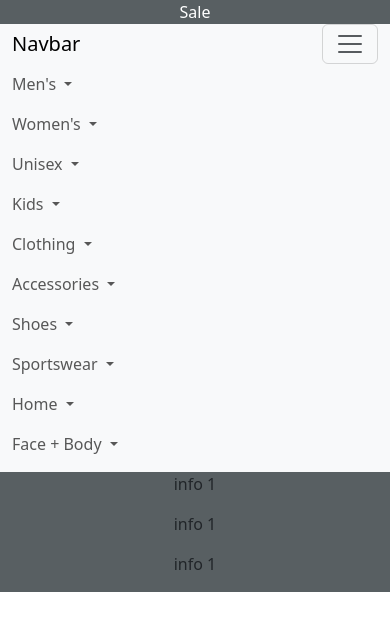
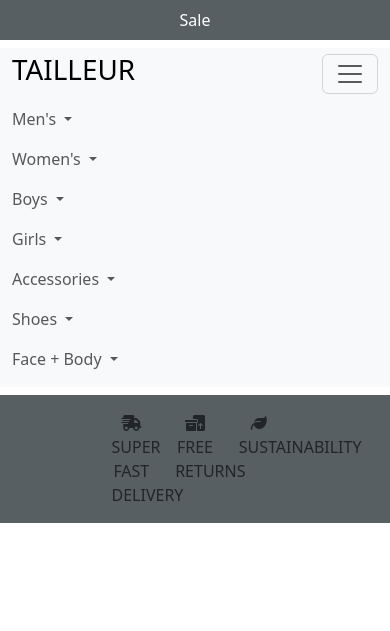
Before and after one commit to AbbyHumphreys/Tailleur, a Django app: page / in a window 390 px wide, after a click that opens the changed part. Shown: the top 631 px of the page. Run offline with Django 4.2, Linux system fonts and the light colour scheme; some libraries are stand-ins or nearby versions.

Commit message:
add: seperator between navbar and main contents

```diff
--- a/tailleurprj/templates/tailleur_core/index.html
+++ b/tailleurprj/templates/tailleur_core/index.html
@@ -15,12 +15,14 @@
 
 <body>
     <header>
-        <div class="promo-header bg-color-1 text-center">
+        <div class="promo-header bg-color-1 text-center p-2">
             <p class="sale-text txt-color-1">Sale</p>
         </div>
-        <nav class="navbar navbar-expand-lg bg-body-tertiary">
+        <nav class="navbar navbar-expand-lg bg-body-tertiary mt-2 mb-2">
             <div class="container-fluid flex-md-column">
-                <a class="navbar-brand " href="#">Navbar</a>
+                <a class="navbar-brand " href="#">
+                    <h1>TAILLEUR</h1>
+                </a>
                 <button class="navbar-toggler" type="button" data-bs-toggle="collapse"
                     data-bs-target="#navbarSupportedContent" aria-controls="navbarSupportedContent"
                     aria-expanded="false" aria-label="Toggle navigation">
@@ -34,47 +36,15 @@
                                 Men's
                             </a>
                             <ul class="dropdown-menu">
-                                <div class="row">
-                                    <div class="col-6">
-                                        <li>
-                                            <a class="dropdown-item" href="#">Clothing</a>
-                                            <ul class="sub-dropdown-menu">
-                                                <li><a class="sub-dropdown-item" href="#">Tops</a></li>
-                                                <li><a class="sub-dropdown-item" href="#">Trousers</a></li>
-                                                <li><a class="sub-dropdown-item" href="#">Lounge Wear</a></li>
-                                                <li><a class="sub-dropdown-item" href="#">Underwear</a></li>
-                                            </ul>
-                                        </li>
-                                        <li>
-                                            <a class="dropdown-item" href="#">Accessories</a>
-                                            <ul class="sub-dropdown-menu">
-                                                <li><a class="sub-dropdown-item" href="#">Tops</a></li>
-                                                <li><a class="sub-dropdown-item" href="#">Trousers</a></li>
-                                                <li><a class="sub-dropdown-item" href="#">Lounge Wear</a></li>
-                                                <li><a class="sub-dropdown-item" href="#">Underwear</a></li>
-                                            </ul>
-                                        </li>
-                                    </div>
-                                </div>
-
-                                <li>
-                                    <a class="dropdown-item" href="#">Shoes</a>
-                                    <ul class="sub-dropdown-menu">
-                                        <li><a class="sub-dropdown-item" href="#">Tops</a></li>
-                                        <li><a class="sub-dropdown-item" href="#">Trousers</a></li>
-                                        <li><a class="sub-dropdown-item" href="#">Lounge Wear</a></li>
-                                        <li><a class="sub-dropdown-item" href="#">Underwear</a></li>
-                                    </ul>
-                                </li>
-                                <li>
-                                    <a class="dropdown-item" href="#">Face + Body</a>
-                                    <ul class="sub-dropdown-menu">
-                                        <li><a class="sub-dropdown-item" href="#">Tops</a></li>
-                                        <li><a class="sub-dropdown-item" href="#">Trousers</a></li>
-                                        <li><a class="sub-dropdown-item" href="#">Lounge Wear</a></li>
-                                        <li><a class="sub-dropdown-item" href="#">Underwear</a></li>
-                                    </ul>
-                                </li>
+                                <li><a class="dropdown-item" href="#">Tops</a></li>
+                                <li><a class="dropdown-item" href="#">Trousers</a></li>
+                                <li><a class="dropdown-item" href="#">Lounge Wear</a></li>
+                                <li><a class="dropdown-item" href="#">Underwear</a></li>
+                                <li><a class="dropdown-item" href="#">Shoes</a></li>
+                                <li><a class="dropdown-item" href="#">Sandals</a></li>
+                                <li><a class="dropdown-item" href="#">Flip Flops</a></li>
+                                <li><a class="dropdown-item" href="#">Accessories</a></li>
+                                <li><a class="dropdown-item" href="#">Face + Body</a></li>
                             </ul>
                         </li>
                         <li class="nav-item dropdown">
@@ -83,54 +53,52 @@
                                 Women's
                             </a>
                             <ul class="dropdown-menu">
-                                <li><a class="dropdown-item" href="#">Action</a></li>
-                                <li><a class="dropdown-item" href="#">Another action</a></li>
-                                <li>
-                                    <hr class="dropdown-divider">
-                                </li>
-                                <li><a class="dropdown-item" href="#">Something else here</a></li>
+                                <li><a class="dropdown-item" href="#">Tops</a></li>
+                                <li><a class="dropdown-item" href="#">Trousers</a></li>
+                                <li><a class="dropdown-item" href="#">Skirts</a></li>
+                                <li><a class="dropdown-item" href="#">Dresses</a></li>
+                                <li><a class="dropdown-item" href="#">Lounge Wear</a></li>
+                                <li><a class="dropdown-item" href="#">Underwear</a></li>
+                                <li><a class="dropdown-item" href="#">Accessories</a></li>
+                                <li><a class="dropdown-item" href="#">Shoes</a></li>
+                                <li><a class="dropdown-item" href="#">Face + Body</a></li>
                             </ul>
                         </li>
                         <li class="nav-item dropdown">
                             <a class="nav-link dropdown-toggle" href="#" role="button" data-bs-toggle="dropdown"
                                 aria-expanded="false">
-                                Unisex
+                                Boys
                             </a>
                             <ul class="dropdown-menu">
-                                <li><a class="dropdown-item" href="#">Action</a></li>
-                                <li><a class="dropdown-item" href="#">Another action</a></li>
-                                <li>
-                                    <hr class="dropdown-divider">
-                                </li>
-                                <li><a class="dropdown-item" href="#">Something else here</a></li>
+                                <li><a class="dropdown-item" href="#">Tops</a></li>
+                                <li><a class="dropdown-item" href="#">Trousers</a></li>
+                                <li><a class="dropdown-item" href="#">Underwear</a></li>
+                                <li><a class="dropdown-item" href="#">Shoes</a></li>
+                                <li><a class="dropdown-item" href="#">Sandals</a></li>
+                                <li><a class="dropdown-item" href="#">Flip Flops</a></li>
+                                <li><a class="dropdown-item" href="#">Accessories</a></li>
+                                <li><a class="dropdown-item" href="#">Watches</a></li>
+                                <li><a class="dropdown-item" href="#">Gloves</a></li>
                             </ul>
                         </li>
                         <li class="nav-item dropdown">
                             <a class="nav-link dropdown-toggle" href="#" role="button" data-bs-toggle="dropdown"
                                 aria-expanded="false">
-                                Kids
+                                Girls
                             </a>
                             <ul class="dropdown-menu">
-                                <li><a class="dropdown-item" href="#">Action</a></li>
-                                <li><a class="dropdown-item" href="#">Another action</a></li>
-                                <li>
-                                    <hr class="dropdown-divider">
-                                </li>
-                                <li><a class="dropdown-item" href="#">Something else here</a></li>
-                            </ul>
-                        </li>
-                        <li class="nav-item dropdown">
-                            <a class="nav-link dropdown-toggle" href="#" role="button" data-bs-toggle="dropdown"
-                                aria-expanded="false">
-                                Clothing
-                            </a>
-                            <ul class="dropdown-menu">
-                                <li><a class="dropdown-item" href="#">Action</a></li>
-                                <li><a class="dropdown-item" href="#">Another action</a></li>
-                                <li>
-                                    <hr class="dropdown-divider">
-                                </li>
-                                <li><a class="dropdown-item" href="#">Something else here</a></li>
+                                <li><a class="dropdown-item" href="#">Tops</a></li>
+                                <li><a class="dropdown-item" href="#">Trousers</a></li>
+                                <li><a class="dropdown-item" href="#">Skirts</a></li>
+                                <li><a class="dropdown-item" href="#">Dresses</a></li>
+                                <li><a class="dropdown-item" href="#">Underwear</a></li>
+                                <li><a class="dropdown-item" href="#">Shoes</a></li>
+                                <li><a class="dropdown-item" href="#">Sandals</a></li>
+                                <li><a class="dropdown-item" href="#">Flip Flops</a></li>
+                                <li><a class="dropdown-item" href="#">Accessories</a></li>
+                                <li><a class="dropdown-item" href="#">Watches</a></li>
+                                <li><a class="dropdown-item" href="#">Gloves</a></li>
+                                <li><a class="dropdown-item" href="#">Bags</a></li>
                             </ul>
                         </li>
                         <li class="nav-item dropdown">
@@ -139,12 +107,16 @@
                                 Accessories
                             </a>
                             <ul class="dropdown-menu">
-                                <li><a class="dropdown-item" href="#">Action</a></li>
-                                <li><a class="dropdown-item" href="#">Another action</a></li>
-                                <li>
-                                    <hr class="dropdown-divider">
-                                </li>
-                                <li><a class="dropdown-item" href="#">Something else here</a></li>
+                                <li><a class="dropdown-item" href="#">Bags</a></li>
+                                <li><a class="dropdown-item" href="#">Belts</a></li>
+                                <li><a class="dropdown-item" href="#">Suit Accessories</a></li>
+                                <li><a class="dropdown-item" href="#">Winter Wear</a></li>
+                                <li><a class="dropdown-item" href="#">Fragrances</a></li>
+                                <li><a class="dropdown-item" href="#">Footwear Accessories</a></li>
+                                <li><a class="dropdown-item" href="#">sports Accessories</a></li>
+                                <li><a class="dropdown-item" href="#">Wallets</a></li>
+                                <li><a class="dropdown-item" href="#">Watches</a></li>
+                                <li><a class="dropdown-item" href="#">Umbrellas</a></li>
                             </ul>
                         </li>
                         <li class="nav-item dropdown">
@@ -153,40 +125,13 @@
                                 Shoes
                             </a>
                             <ul class="dropdown-menu">
-                                <li><a class="dropdown-item" href="#">Action</a></li>
-                                <li><a class="dropdown-item" href="#">Another action</a></li>
-                                <li>
-                                    <hr class="dropdown-divider">
-                                </li>
-                                <li><a class="dropdown-item" href="#">Something else here</a></li>
-                            </ul>
-                        </li>
-                        <li class="nav-item dropdown">
-                            <a class="nav-link dropdown-toggle" href="#" role="button" data-bs-toggle="dropdown"
-                                aria-expanded="false">
-                                Sportswear
-                            </a>
-                            <ul class="dropdown-menu">
-                                <li><a class="dropdown-item" href="#">Action</a></li>
-                                <li><a class="dropdown-item" href="#">Another action</a></li>
-                                <li>
-                                    <hr class="dropdown-divider">
-                                </li>
-                                <li><a class="dropdown-item" href="#">Something else here</a></li>
-                            </ul>
-                        </li>
-                        <li class="nav-item dropdown">
-                            <a class="nav-link dropdown-toggle" href="#" role="button" data-bs-toggle="dropdown"
-                                aria-expanded="false">
-                                Home
-                            </a>
-                            <ul class="dropdown-menu">
-                                <li><a class="dropdown-item" href="#">Action</a></li>
-                                <li><a class="dropdown-item" href="#">Another action</a></li>
-                                <li>
-                                    <hr class="dropdown-divider">
-                                </li>
-                                <li><a class="dropdown-item" href="#">Something else here</a></li>
+                                <li><a class="dropdown-item" href="#">Shoes</a></li>
+                                <li><a class="dropdown-item" href="#">Sandals</a></li>
+                                <li><a class="dropdown-item" href="#">Flip Flops</a></li>
+                                <li><a class="dropdown-item" href="#">Summer</a></li>
+                                <li><a class="dropdown-item" href="#">Autumn</a></li>
+                                <li><a class="dropdown-item" href="#">Winter</a></li>
+                                <li><a class="dropdown-item" href="#">Spring</a></li>
                             </ul>
                         </li>
                         <li class="nav-item dropdown">
@@ -195,42 +140,51 @@
                                 Face + Body
                             </a>
                             <ul class="dropdown-menu">
-                                <li><a class="dropdown-item" href="#">Action</a></li>
-                                <li><a class="dropdown-item" href="#">Another action</a></li>
-                                <li>
-                                    <hr class="dropdown-divider">
-                                </li>
-                                <li><a class="dropdown-item" href="#">Something else here</a></li>
+                                <li><a class="dropdown-item" href="#">Bath + Body</a></li>
+                                <li><a class="dropdown-item" href="#">Make Up</a></li>
+                                <li><a class="dropdown-item" href="#">Fragrances</a></li>
+                                <li><a class="dropdown-item" href="#">Hair</a></li>
+                                <li><a class="dropdown-item" href="#">Nails</a></li>
+                                <li><a class="dropdown-item" href="#">Skin Care</a></li>
+                                <li><a class="dropdown-item" href="#">Beauty Accessories</a></li>
                             </ul>
                         </li>
                     </ul>
                 </div>
             </div>
         </nav>
-        <div class="seperator bg-color-1 text-center">
-            <div class="row">
-                <div class="col-12 col-md-4">
-                    <p>info 1</p>
+        <div class="container-fluid text-center bg-color-1 p-3">
+            <div class="row align-items-start">
+                <div class="col-3"></div>
+                <div class="col-2">
+                    <i class="fa-solid fa-truck-fast"></i>
+                    SUPER FAST DELIVERY
                 </div>
-                <div class="col-12 col-md-4">
-                    <p>info 1</p>
+                <div class="col-2">
+                    <i class="fa-solid fa-boxes-packing"></i>
+                    FREE RETURNS
                 </div>
-                <div class="col-12 col-md-4">
-                    <p>info 1</p>
+                <div class="col-2">
+                    <i class="fa-solid fa-leaf"></i>
+                    SUSTAINABILITY
                 </div>
+                <div class="col-3"></div>
             </div>
         </div>
     </header>
 
 
 
-    <!-- Bootstrap Javascript Import -->
+    <!-- Bootstrap Javascript Links -->
     <script src="https://cdn.jsdelivr.net/npm/@popperjs/core@2.11.8/dist/umd/popper.min.js"
         integrity="sha384-I7E8VVD/ismYTF4hNIPjVp/Zjvgyol6VFvRkX/vR+Vc4jQkC+hVqc2pM8ODewa9r" crossorigin="anonymous">
     </script>
     <script src="https://cdn.jsdelivr.net/npm/bootstrap@5.3.2/dist/js/bootstrap.min.js"
         integrity="sha384-BBtl+eGJRgqQAUMxJ7pMwbEyER4l1g+O15P+16Ep7Q9Q+zqX6gSbd85u4mG4QzX+" crossorigin="anonymous">
     </script>
+
+    <!-- Font Awesome Link -->
+    <script src="https://kit.fontawesome.com/2d6908b6f2.js" crossorigin="anonymous"></script>
 </body>
 
 </html>
```
